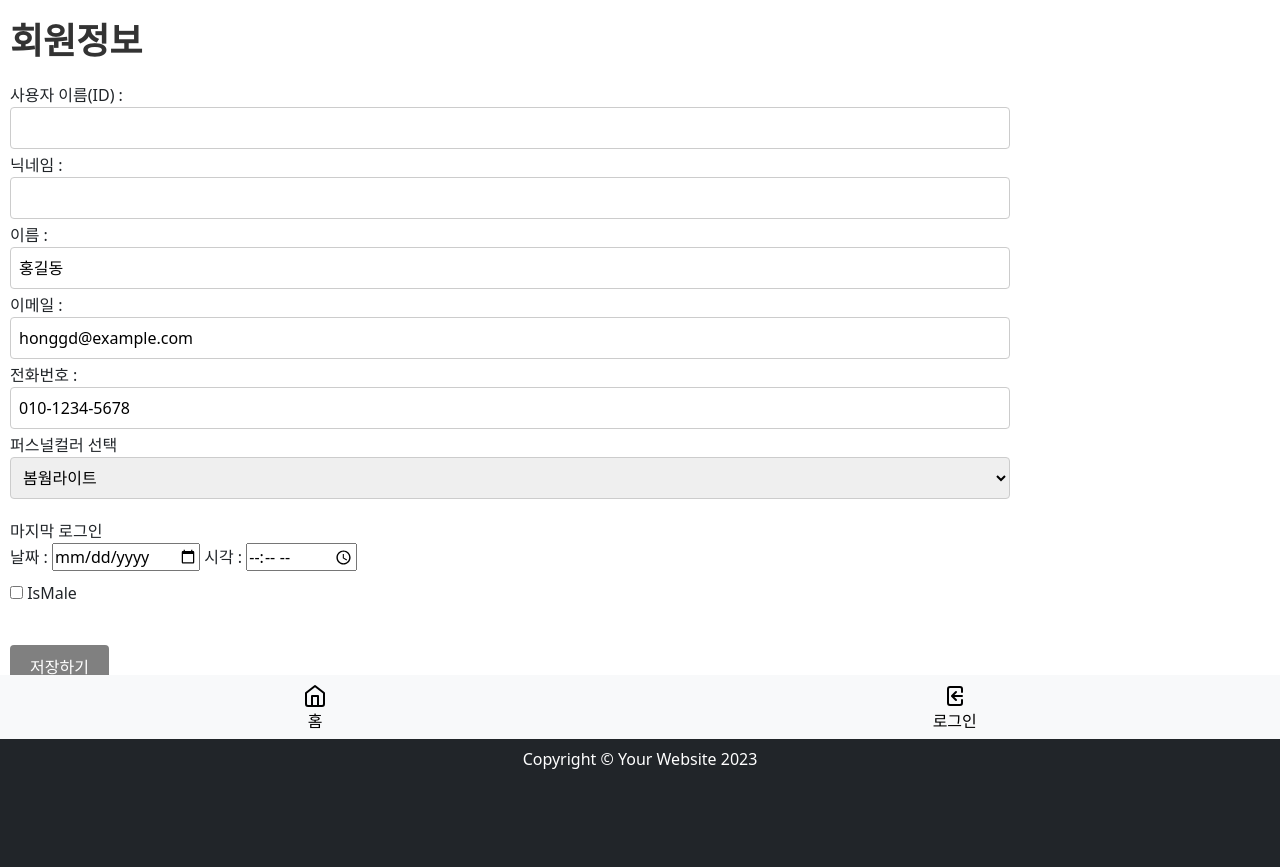
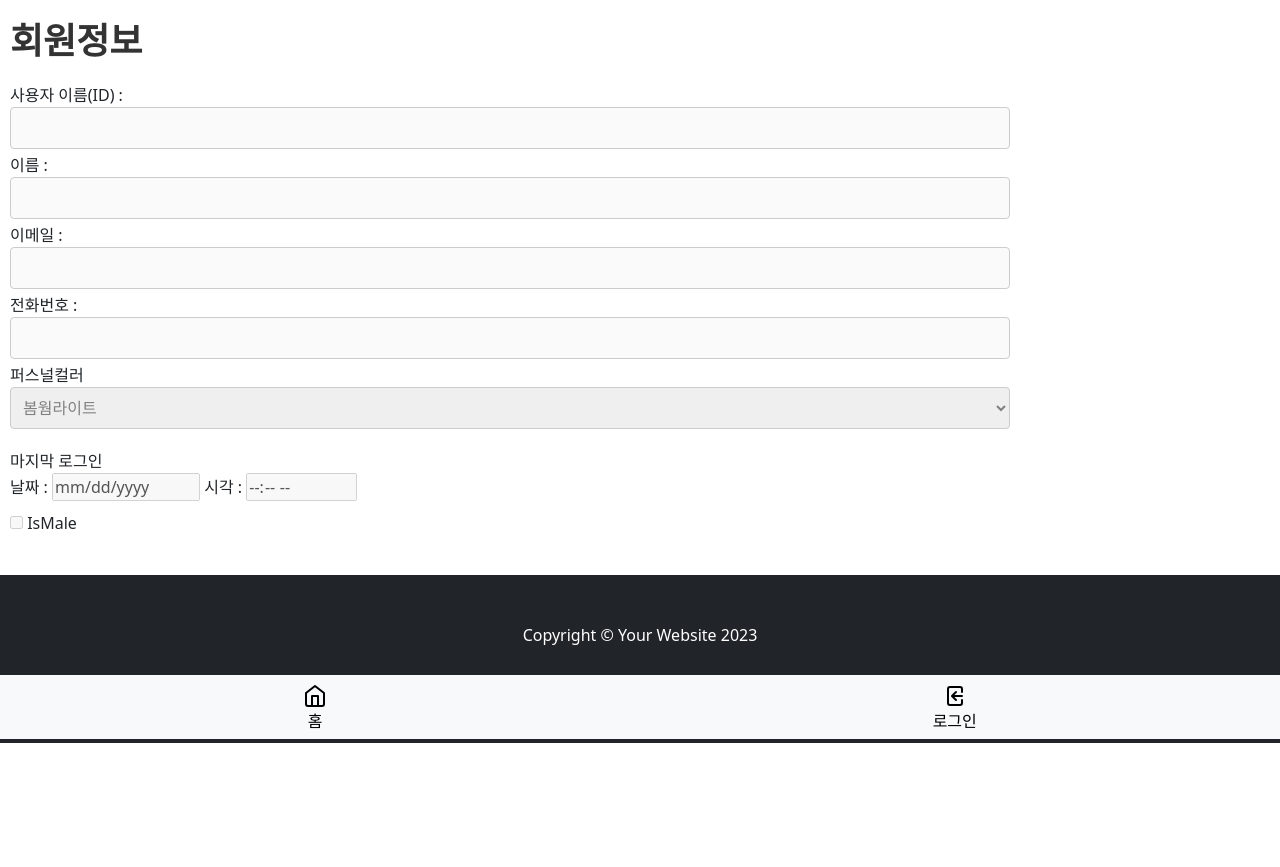
Before and after one commit to dbckd999/My_OOTD, a Django app: page /my in a window 1280 px wide. Shown: the part 61-928 px from the top of the page. After the commit the page ends 804 px from the top, so only its background shows below. Run offline with Django 4.2, Linux system fonts and the light colour scheme; some libraries are stand-ins or nearby versions; some web fonts are replaced.

Commit message:
사용자 정보 표시

```diff
--- a/my_ootd/app/templates/app/user/userinfo.html
+++ b/my_ootd/app/templates/app/user/userinfo.html
@@ -4,32 +4,27 @@
 <link rel="stylesheet" href="{% static 'userinfo.css' %}">
 <h2 class="heading">회원정보</h2>
 <div class="id">사용자 이름(ID) :
-    <input type="text" id="user_id" name="user_id" value=" " required>
-    <br>
-    </div>
-
-    <div class="nickname"> 닉네임 :
-    <input type="text" id="nickname" name="nickname" value=" " required>
+    <input type="text" id="user_id" value="{{user.username}}" disabled>
 <br>
 </div>
 
 <div class="name">이름 :
-    <input type="text" id="name" name="name" value="홍길동" required>
+    <input type="text" id="name" value="{{user.name}}" disabled>
 <br>
 </div>
 
 <div class="mail">이메일 :
-    <input type="email" id="email" name="email" value="honggd@example.com" required>
+    <input type="email" id="email" value="{{user.email}}" disabled>
 <br>
 </div>
 
 <div class="number">전화번호 :
-    <input type="tel" id="phone" name="phone" value="010-1234-5678" required>
+    <input type="tel" id="phone" value="{{user.phone}}" disabled>
 <br>
 </div>
 
-    <div class="color">퍼스널컬러 선택
-    <select id="options" name="options">
+<div class="color">퍼스널컬러
+<select id="options" disabled>
     <option value="option1">봄웜라이트</option>
     <option value="option2">봄웜트루</option>
     <option value="option3">봄웜브라이트</option>
@@ -47,14 +42,13 @@
 
 <div class="lastlogin">
     마지막 로그인<br>
-        날짜 : <input type="date" id="dateBox" name="dateBox" value=" ">
-        시각 : <input type="time" id="timeBox" name="timeBox" value=" ">
+    날짜 : <input type="date" id="dateBox" value="{{user.last_login.date|date:'Y-m-d'}}" disabled>
+    시각 : <input type="time" id="timeBox" value="{{user.last_login.time|time:'H:i'}}" disabled>
 </div>
 
 <div class="checkbox">
-        <input type="checkbox" id="isMaleCheckbox" name="isMale"> IsMale
+    <input type="checkbox" id="isMaleCheckbox" disabled> IsMale
 </div>
 
 <div class="space"></div>
-        <button type="submit" class="save">저장하기</button>
 {% endblock %}
```
Lines whose indentation alone changed are shown as unchanged.
